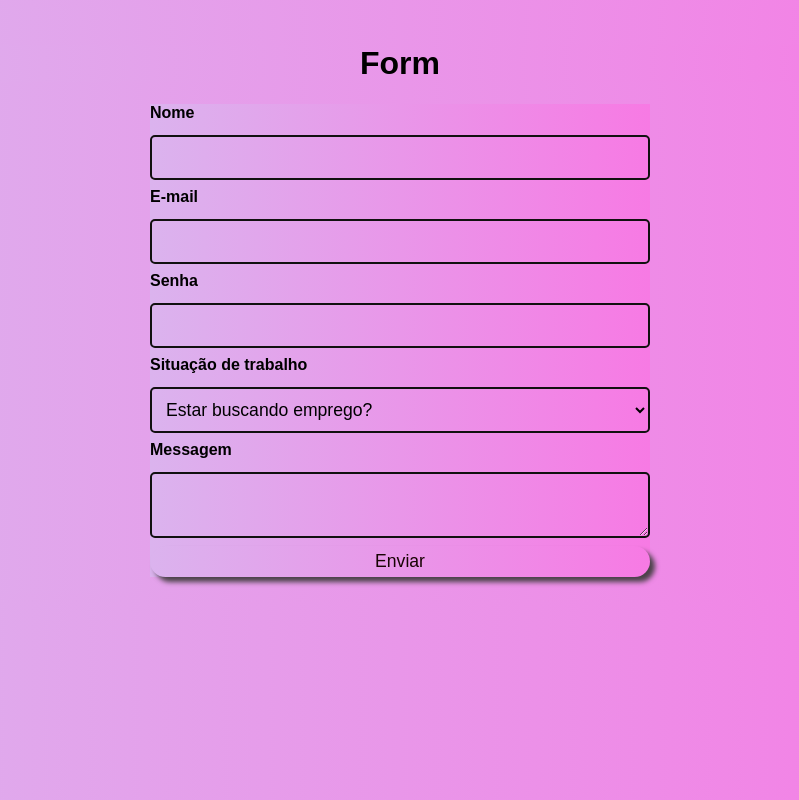
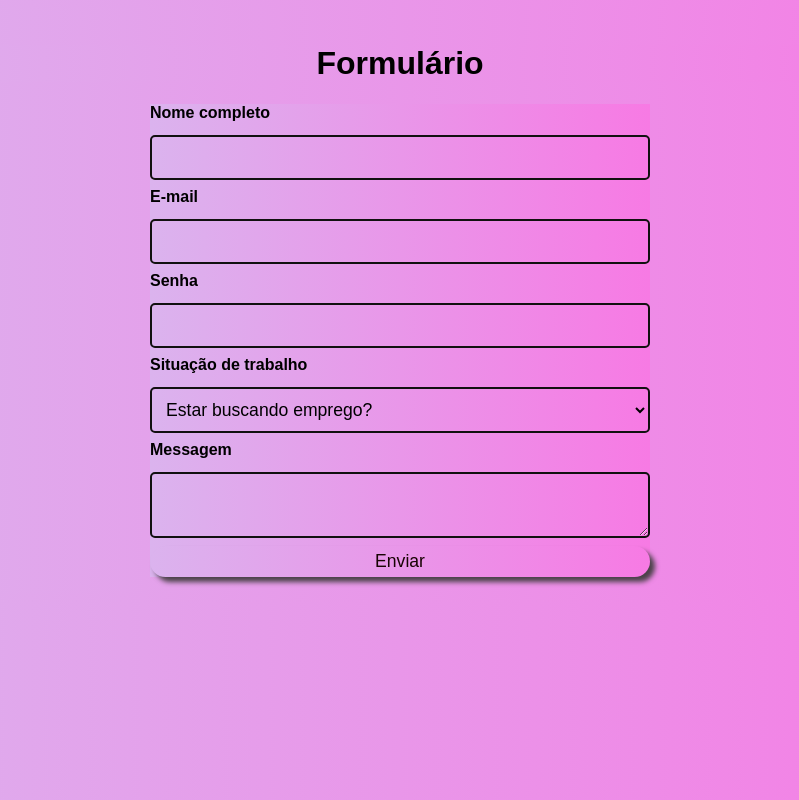
Before and after one commit to estevaosilva7/Formulario-com-validacao-JavaScript, a plain HTML site: page index.html in a window 1280 px wide. Shown: the whole page, without its empty margins (240-1039 px from the left). Drawn offline with Linux system fonts and the light colour scheme.

Commit message:
Atualização do Html

```diff
--- a/index.html
+++ b/index.html
@@ -8,9 +8,9 @@
     <script src="js/scripts.js" defer></script>
 </head>
 <body>
-    <h1> Form</h1>
+    <h1> Formulário</h1>
     <form id="form">
-        <label for="name"> Nome</label>
+        <label for="name"> Nome completo</label>
         <input type="text" id="name">
 
         <label for="email"> E-mail</label>
```
